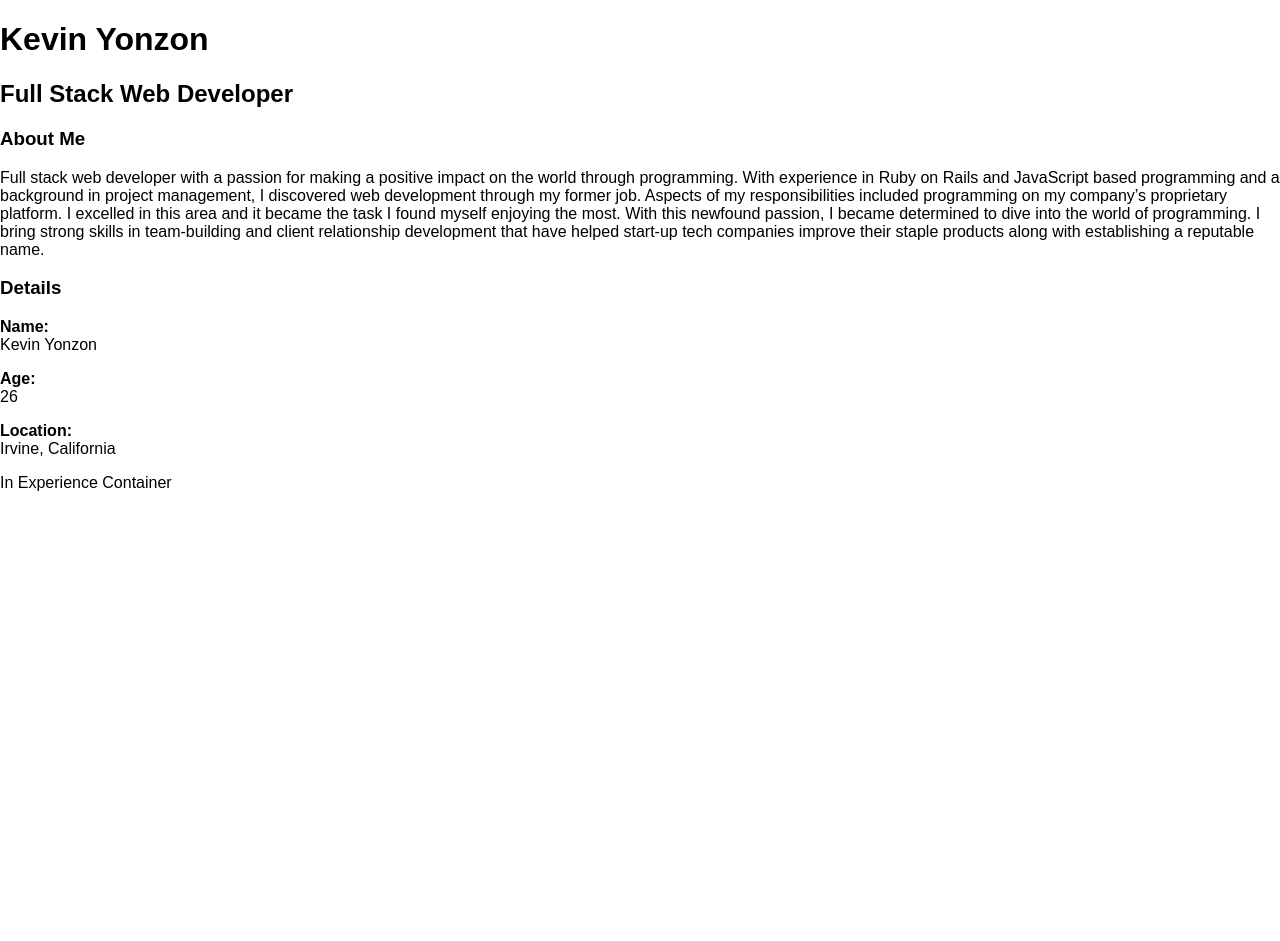
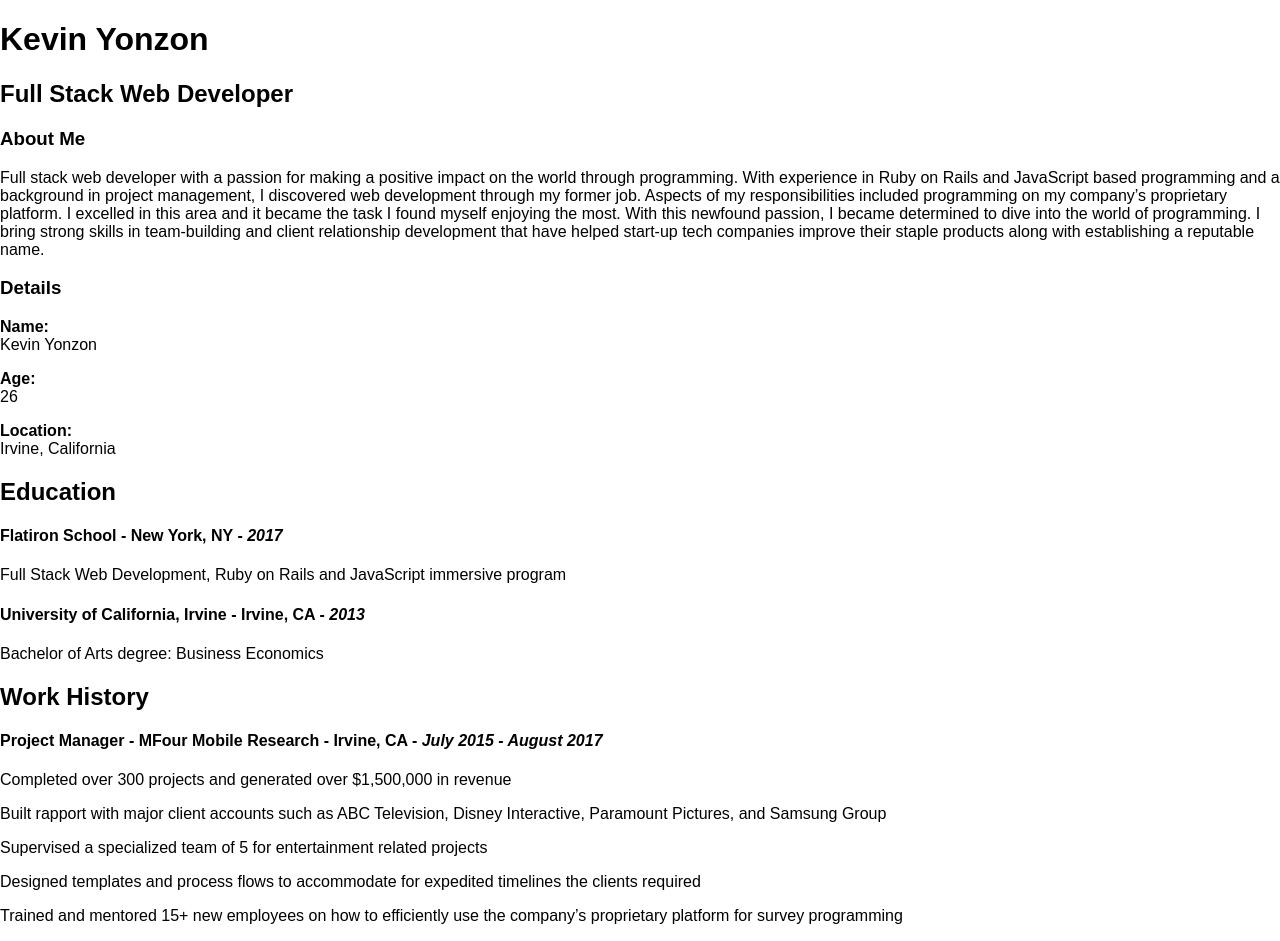
Before and after one commit to reynin14/my_personal_website, a React (Create React App) app: page / in a window 1280 px wide. Before the commit the page ends 800 px from the top, so only its background shows below. Built offline with nearby package versions, Linux system fonts and the light colour scheme.

Commit message:
MFour work history completed

```diff
--- a/src/components/experience/Education.js
+++ b/src/components/experience/Education.js
@@ -4,10 +4,10 @@ class Education extends React.Component{
   render(){
     return(
       <div>
-        <h2>Educations</h2>
-        <h4><b>Flatiron School - New York, NY - <i>2017</i></b></h4><br></br>
+        <h2>Education</h2>
+        <h4><b>Flatiron School - New York, NY - <i>2017</i></b></h4>
         <p>Full Stack Web Development, Ruby on Rails and JavaScript immersive program</p>
-        <h4><b>University of California, Irvine - Irvine, CA - <i>2013</i></b></h4><br></br>
+        <h4><b>University of California, Irvine - Irvine, CA - <i>2013</i></b></h4>
         <p>Bachelor of Arts degree: Business Economics</p>
       </div>
     )
--- a/src/components/experience/ExperienceContainer.js
+++ b/src/components/experience/ExperienceContainer.js
@@ -1,10 +1,13 @@
 import React from 'react'
+import Education from './Education'
+import WorkHistory from './WorkHistory'
 
 class ExperienceContainer extends React.Component{
   render(){
     return(
       <div>
-        <p>In Experience Container</p>
+        <Education />
+        <WorkHistory />
       </div>
     )
   }
--- /dev/null
+++ b/src/components/experience/WorkHistory.js
@@ -0,0 +1,20 @@
+import React from 'react'
+
+class WorkHistory extends React.Component {
+  render(){
+    return(
+      <div>
+      <h2>Work History</h2>
+      <h4><b>Project Manager</b> - MFour Mobile Research - Irvine, CA - <i>July 2015 - August 2017</i></h4>
+      <p>Completed over 300 projects and generated over $1,500,000 in revenue</p>
+      <p>Built rapport with major client accounts such as ABC Television, Disney Interactive, Paramount Pictures, and Samsung Group</p>
+      <p>Supervised a specialized team of 5 for entertainment related projects</p>
+      <p>Designed templates and process flows to accommodate for expedited timelines the clients required</p>
+      <p>Trained and mentored 15+ new employees on how to efficiently use the company’s proprietary platform for survey programming</p>
+
+      </div>
+    )
+  }
+}
+
+export default WorkHistory
```
